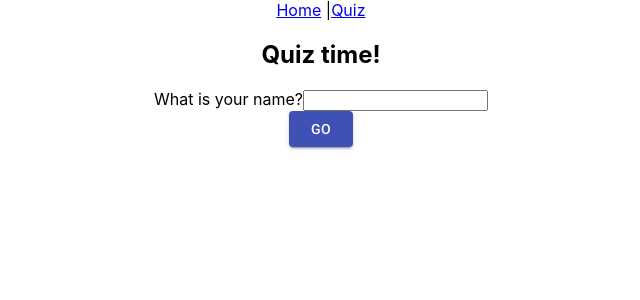
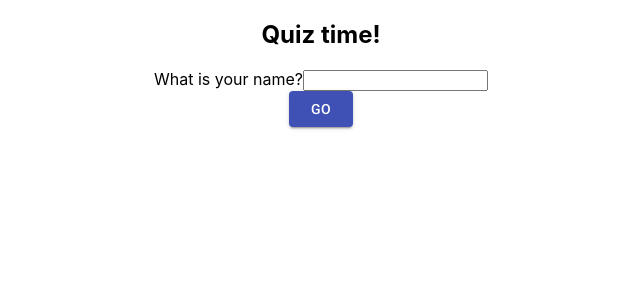
Before and after one commit to littlemousey/react-quiz, a React (Create React App) app: page / in a window 1280 px wide. Shown: the top 300 px of the page, without its empty margins (319-959 px from the left). Built offline with nearby package versions, Linux system fonts and the light colour scheme.

Commit message:
removed navbar

```diff
--- a/src/App.js
+++ b/src/App.js
@@ -17,17 +17,6 @@ class App extends Component {
       <div className="App">
         <ReduxProvider store={reduxStore}>
           <Router>
-            <nav>
-              <div>
-                <span>
-                  <Link to="/">Home</Link> |
-                </span>
-                <span>
-                  <Link to="/quiz/">Quiz</Link>
-                </span>
-              </div>
-            </nav>
-
             <Route exact path="/" component={Intro} />
             <Route path="/options" component={gameConfig} />
             <Route path="/quiz" component={Quiz} />
```
